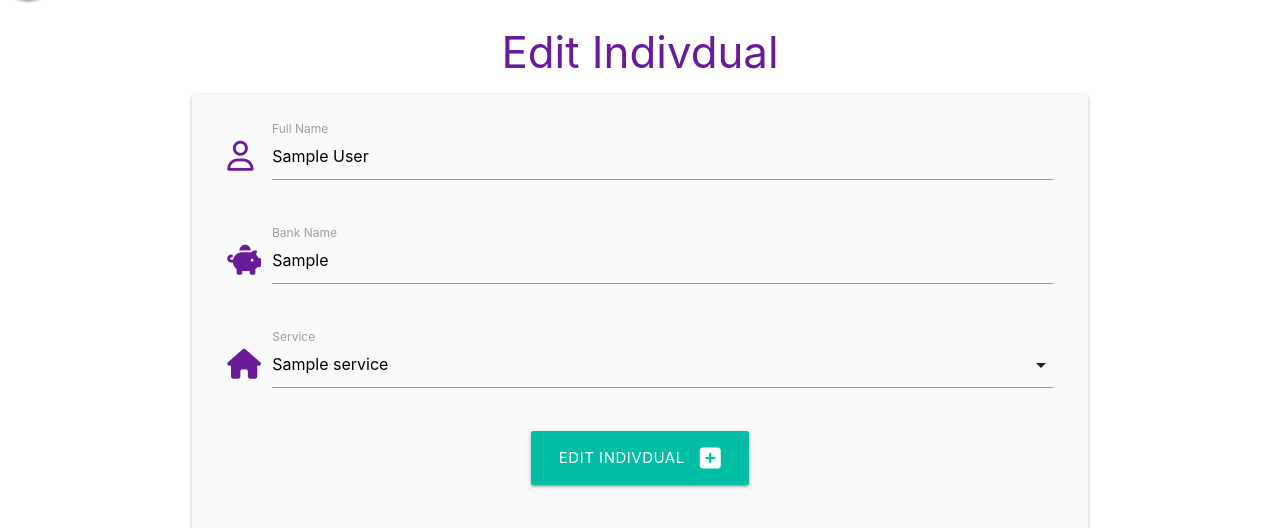
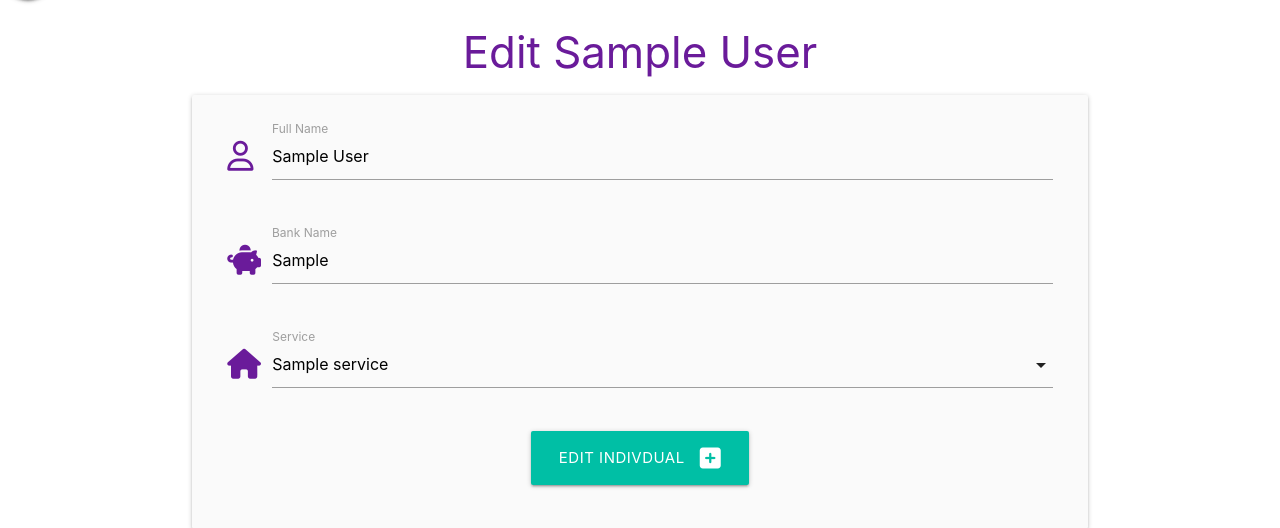
Before and after one commit to EthanTrout/financial-care, a Flask app: template financialcare/templates/edit_service_user.html in a window 1280 px wide. Shown: the part 135-663 px from the top of the page. Run offline with Flask 3, Linux system fonts and the light colour scheme; the template is opened without the code that fills it: values that come from a table or form of the project are taken from there, others are empty; tables that the repository leaves empty hold one stand-in row (values such as "Sample post"); some libraries are stand-ins or nearby versions.

Commit message:
README features- User page, add edit and delete

```diff
--- a/financialcare/templates/edit_service_user.html
+++ b/financialcare/templates/edit_service_user.html
@@ -6,7 +6,7 @@
 
 {% block content %}
 
-<h3 class="purple-text text-darken-3 center-align">Edit Indivdual</h3>
+<h3 class="purple-text text-darken-3 center-align">Edit {{service_user.name}}</h3>
 
 <div class="row card-panel grey lighten-5">
     <form class="col s12" method="POST" action="{{ url_for('edit_service_user',service_user_id=service_user.id) }}">
--- a/financialcare/templates/edit_user.html
+++ b/financialcare/templates/edit_user.html
@@ -6,7 +6,7 @@
 
 {% block content %}
 
-<h3 class="purple-text text-darken-3 center-align">Edit User</h3>
+<h3 class="purple-text text-darken-3 center-align">Edit {{staff.name}}</h3>
 
 <div class="row card-panel grey lighten-5">
     <form class="col s12" method="POST" action="{{ url_for('edit_user',staff_id=staff.id) }}">
```
Also changed, not shown: README.md, readme_images/features/Screenshot (125).png (added), readme_images/features/Screenshot (126).png (added), readme_images/features/Screenshot (127).png (added), readme_images/features/Screenshot (128).png (added), readme_images/features/Screenshot (129).png (added), readme_images/features/Screenshot (130).png (added), readme_images/features/Screenshot (131).png (added), readme_images/features/Screenshot (132).png (added), readme_images/features/Screenshot (133).png (added), readme_images/features/Screenshot 2024-08-21 124320.png (added), readme_images/features/Screenshot 2024-08-21 124928.png (added), readme_images/features/Screenshot 2024-08-21 125540.png (added), readme_images/features/Screenshot 2024-08-21 125820.png (added), 1 more files.
